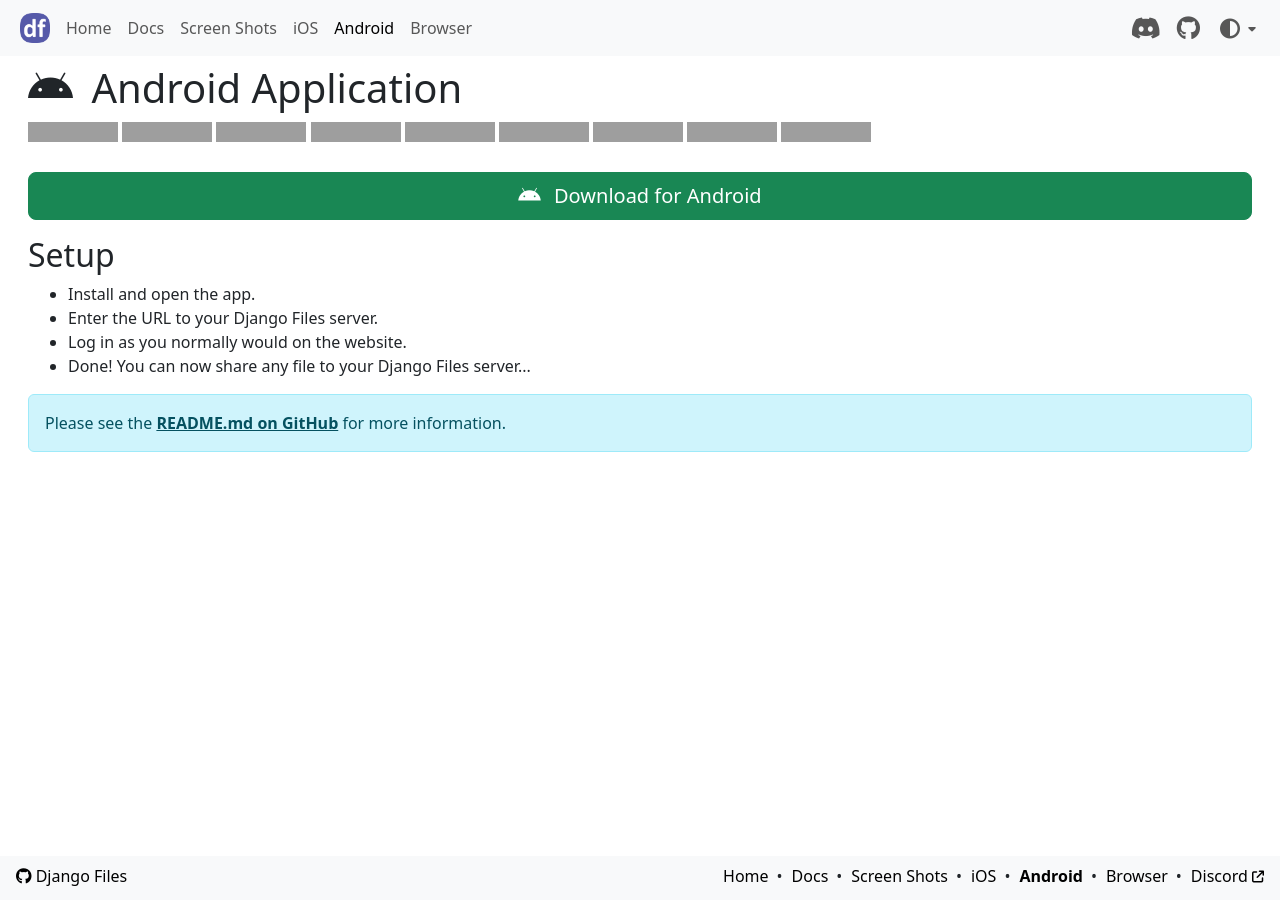
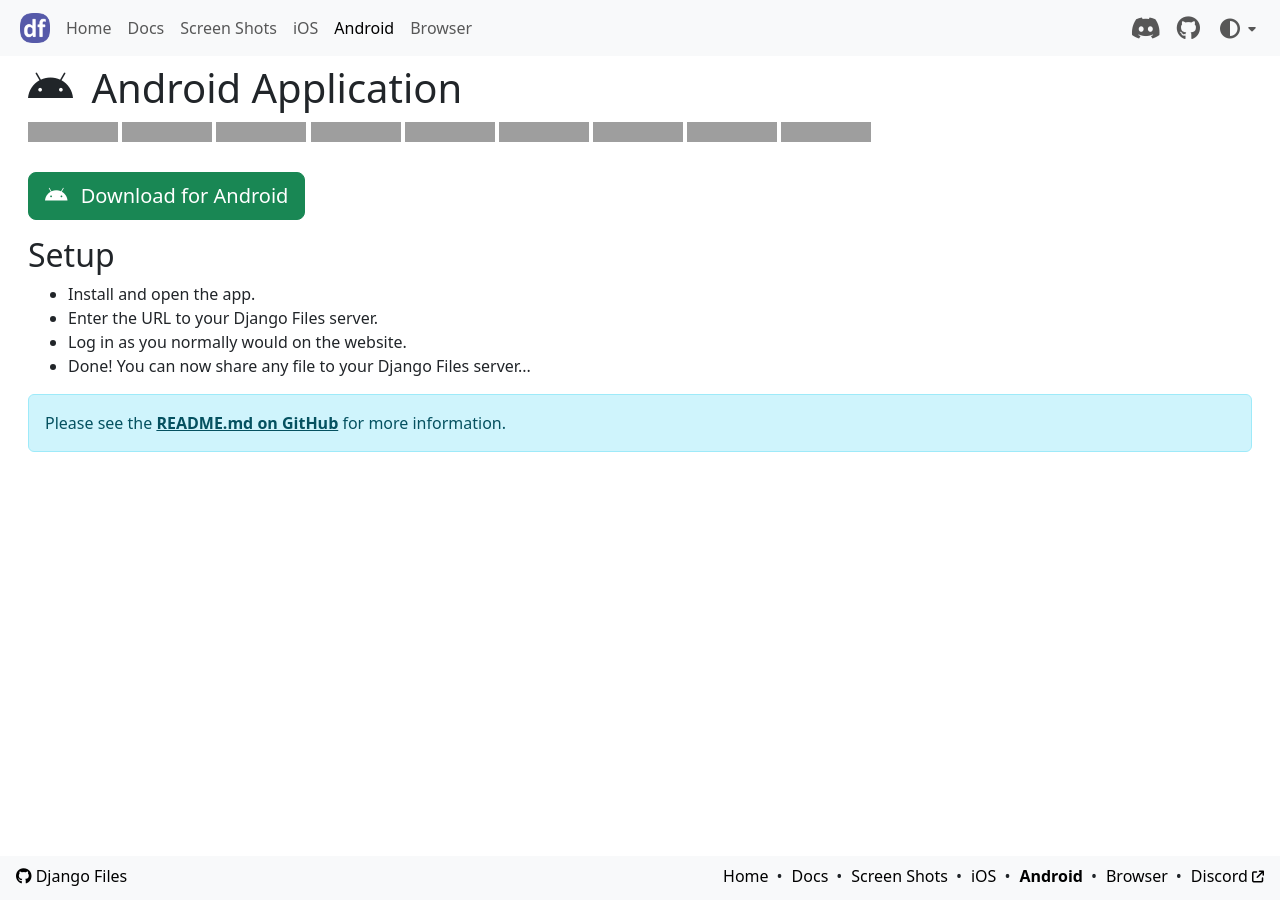
Before and after one commit to django-files/django-files.github.io, a Jekyll site: the page built from src/html/android.html, in a window 1280 px wide. Built offline with Jekyll 4.4.1, drawn with Linux system fonts in a browser that asks for light colours; comment, search, counter and statistics services are not loaded; grey boxes are pictures that could not be loaded.

Commit message:
Update Button

```diff
--- a/src/html/android.html
+++ b/src/html/android.html
@@ -30,7 +30,7 @@
             <img alt="Discord" class="mb-1 animate__animated animate__zoomIn" src="https://img.shields.io/discord/{{ site.discord_server }}?style=for-the-badge&logo=discord&logoColor=white&label=discord&color=7289da"></a>
     </div>
 
-    <a class="btn btn-lg btn-success mt-3 w-100" href="{{ site.github_org_url }}/{{ site.android_repo }}/releases/latest/download/django-files.apk" role="button">
+    <a class="btn btn-lg btn-success mt-3" href="{{ site.github_org_url }}/{{ site.android_repo }}/releases/latest/download/django-files.apk" role="button">
         <i class="fa-brands fa-android me-2"></i> Download for Android</a>
 
     <h2 class="mt-3">Setup</h2>
```
